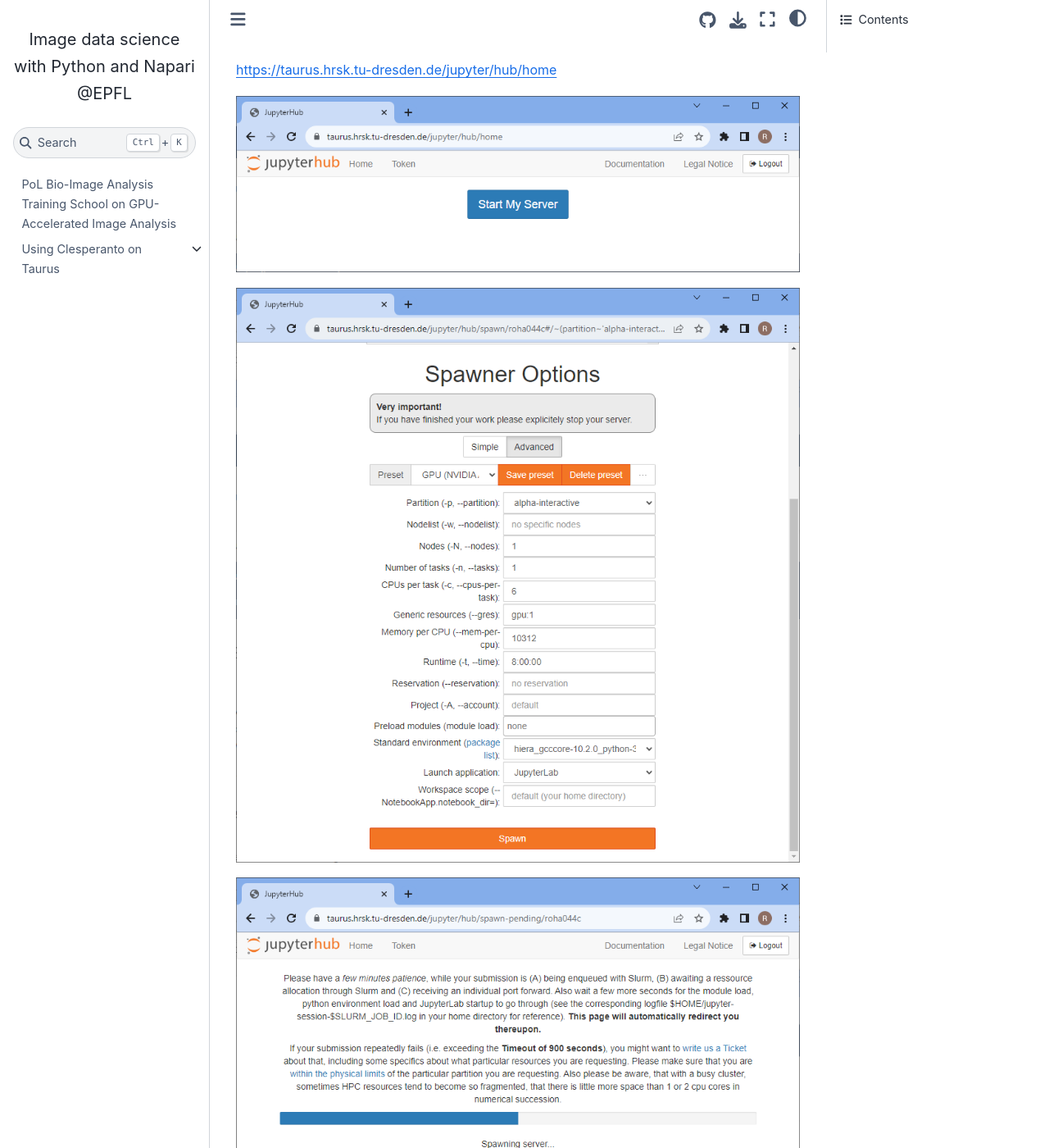
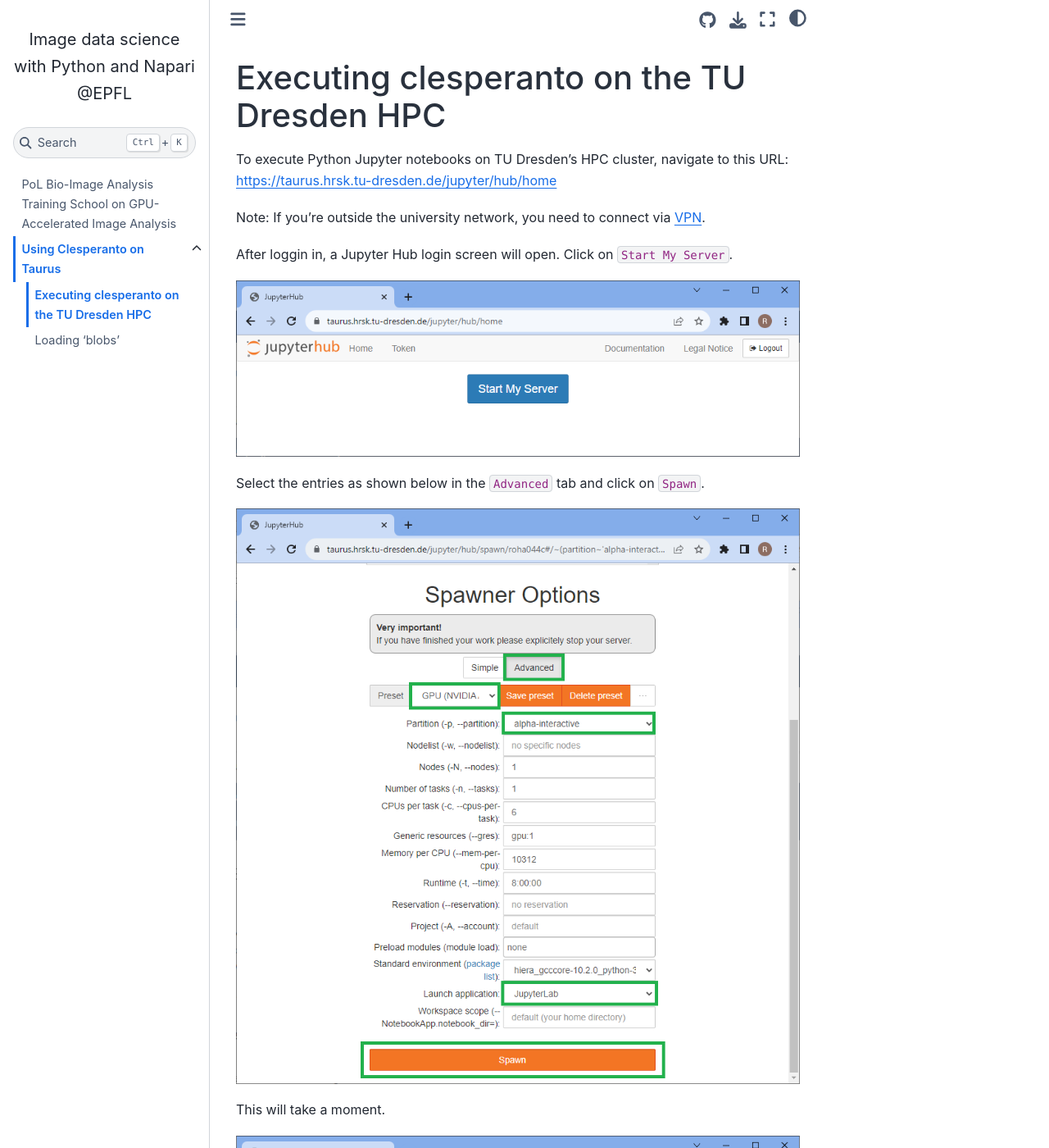
Before and after one commit to BiAPoL/PoL-BioImage-Analysis-TS-GPU-Accelerated-Image-Analysis, a Jupyter Book: the page built from docs/50_Clesperanto_on_HPC/login_taurus.md, in a window 1280 px wide and 1400 px high. Shown: the whole window at 82% size. Built offline with Jupyter Book 1.0.4 settings and Sphinx 7.4.7 and the Sphinx Book theme 1.1.4, drawn with Linux system fonts in a browser that asks for light colours; pages that are not in the unit, such as notebooks, are missing from menus; some of the changed text lies outside the part shown.

```diff
--- a/docs/50_Clesperanto_on_HPC/login_taurus.md
+++ b/docs/50_Clesperanto_on_HPC/login_taurus.md
@@ -1,21 +1,35 @@
+# Executing clesperanto on the TU Dresden HPC
+
+To execute Python Jupyter notebooks on TU Dresden's HPC cluster, navigate to this URL:
+https://taurus.hrsk.tu-dresden.de/jupyter/hub/home
+
+Note: If you're outside the university network, you need to connect via [VPN](https://tu-dresden.de/zih/dienste/service-katalog/arbeitsumgebung/zugang_datennetz/vpn).
+
+After loggin in, a Jupyter Hub login screen will open. Click on `Start My Server`.
+
+![img.png](images/taurus_login.png)
+
+Select the entries as shown below in the `Advanced` tab and click on `Spawn`.
+
+![img_1.png](images/taurus_login_1.png)
+
+This will take a moment.
+
+![img_2.png](images/taurus_login_2.png)
+
+You will be redirected to a Jupyter Lab environment.
+
+Use the upload button to upload your assistant-generated notebook. You can also use this [example notebook](napari_assistant_generated_notebook.ipynb).
+
+![img_4.png](images/taurus_login_4.png)
+
+Double-click the uploaded notebook to open it. Select a kernel, e.g. the devbio-napari kernel.
 
 
-https://taurus.hrsk.tu-dresden.de/jupyter/hub/home
+![img_6.png](images/taurus_login_6.png)
 
+In this notebook, you need to change how files are opened.
 
-![img.png](img.png)
+![img_5.png](images/taurus_login_7.png)
 
-
-![img_1.png](img_1.png)
-
-
-![img_2.png](img_2.png)
-
-
-![img_4.png](img_4.png)
-
-
-![img_6.png](img_6.png)
-
-
-![img_5.png](img_7.png)
+You find a potential modification on the following page.
```
Also changed, not shown: docs/50_Clesperanto_on_HPC/readme.md (+15 -1 lines), docs/50_Clesperanto_on_HPC/images/taurus_login.png (renamed from docs/50_Clesperanto_on_HPC/img.png), docs/50_Clesperanto_on_HPC/images/taurus_login_1.png (added), docs/50_Clesperanto_on_HPC/images/taurus_login_2.png (renamed from docs/50_Clesperanto_on_HPC/img_2.png), docs/50_Clesperanto_on_HPC/images/taurus_login_3.png (renamed from docs/50_Clesperanto_on_HPC/img_3.png), docs/50_Clesperanto_on_HPC/images/taurus_login_4.png (renamed from docs/50_Clesperanto_on_HPC/img_4.png), docs/50_Clesperanto_on_HPC/images/taurus_login_6.png (renamed from docs/50_Clesperanto_on_HPC/img_6.png), docs/50_Clesperanto_on_HPC/images/taurus_login_7.png (renamed from docs/50_Clesperanto_on_HPC/img_7.png), docs/50_Clesperanto_on_HPC/img_1.png (deleted).
